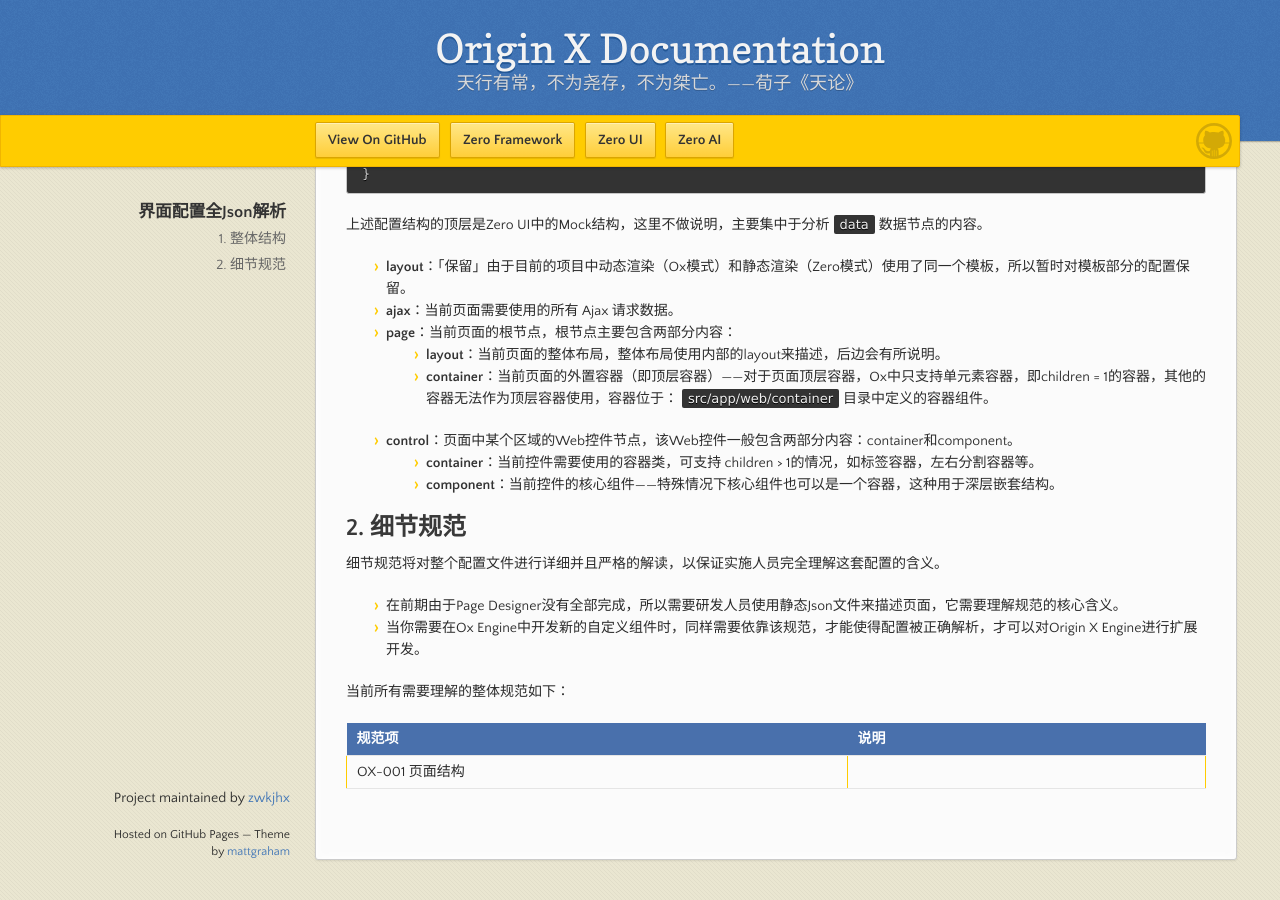
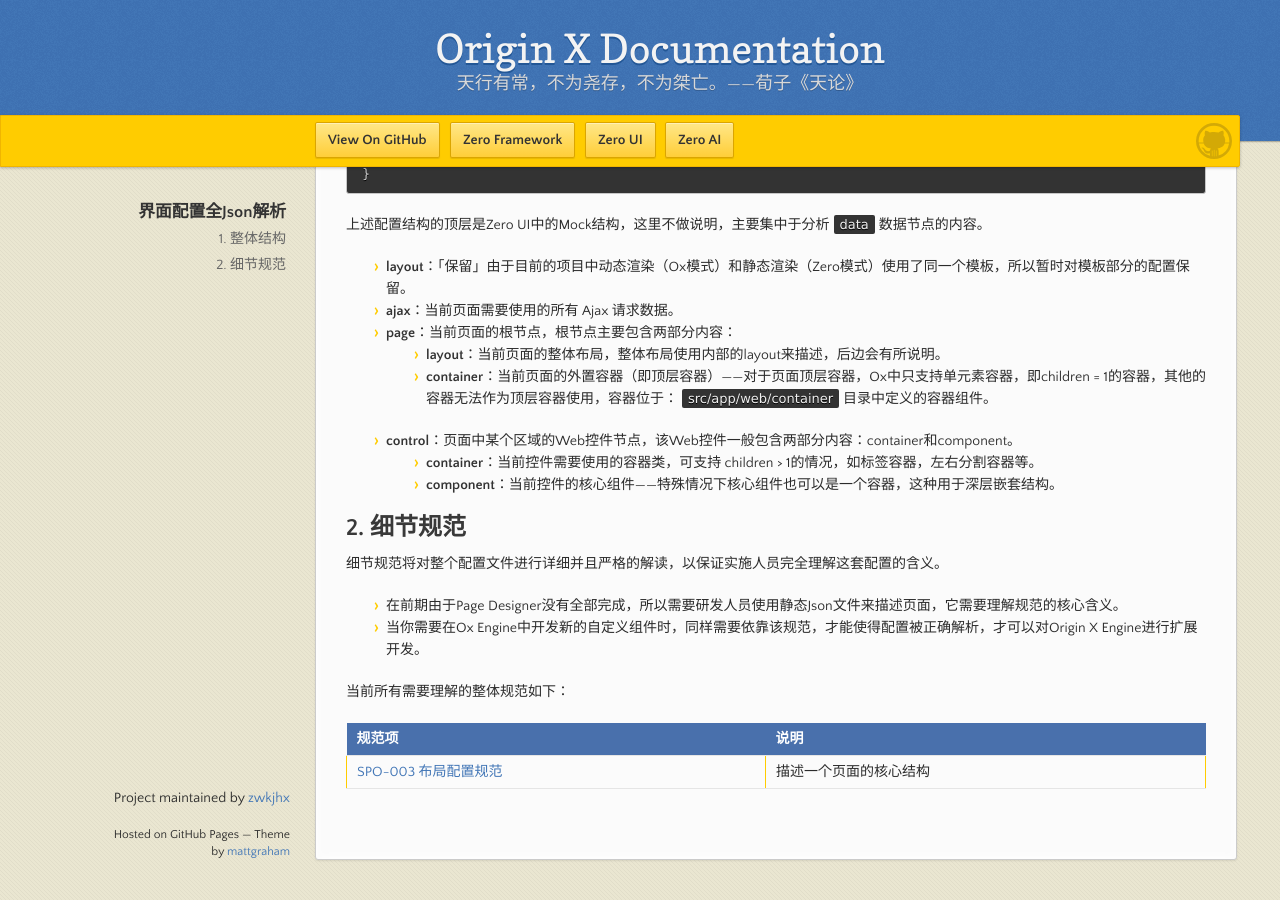
Before and after one commit to zwkjhx/ox-doc, a Jekyll site: the page built from specification/3-origin-xgui-fan/spo-001-jie-mian-pei-zhi-quan-json-jie-xi.md, in a window 1280 px wide and 900 px high, scrolled down 668 px. Built offline with Jekyll 4.4.1, drawn with Linux system fonts in a browser that asks for light colours; our own code applies the rules of GitHub Pages for plain Markdown files.

Commit message:
Updates specification/3-origin-xgui-fan/spo-001-jie-mian-pei-zhi-quan-json-jie-xi.md
Auto commit by GitBook Editor

```diff
--- a/specification/3-origin-xgui-fan/spo-001-jie-mian-pei-zhi-quan-json-jie-xi.md
+++ b/specification/3-origin-xgui-fan/spo-001-jie-mian-pei-zhi-quan-json-jie-xi.md
@@ -52,4 +52,4 @@
 
 | 规范项 | 说明 |
 | :--- | :--- |
-| OX-001 页面结构 |  |
+| [SPO-003 布局配置规范](/specification/3-origin-xgui-fan/spo-003-bu-ju-pei-zhi-gui-fan.md) | 描述一个页面的核心结构 |
```
